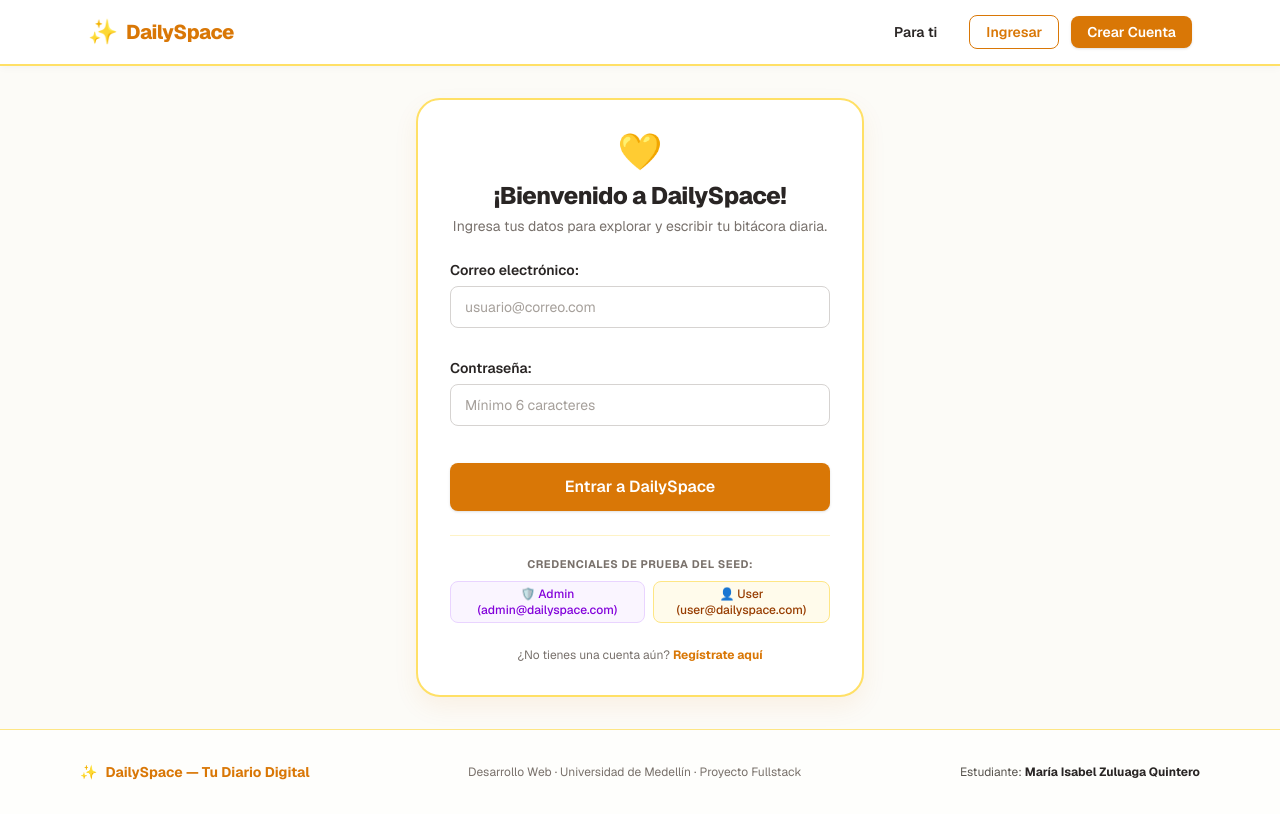
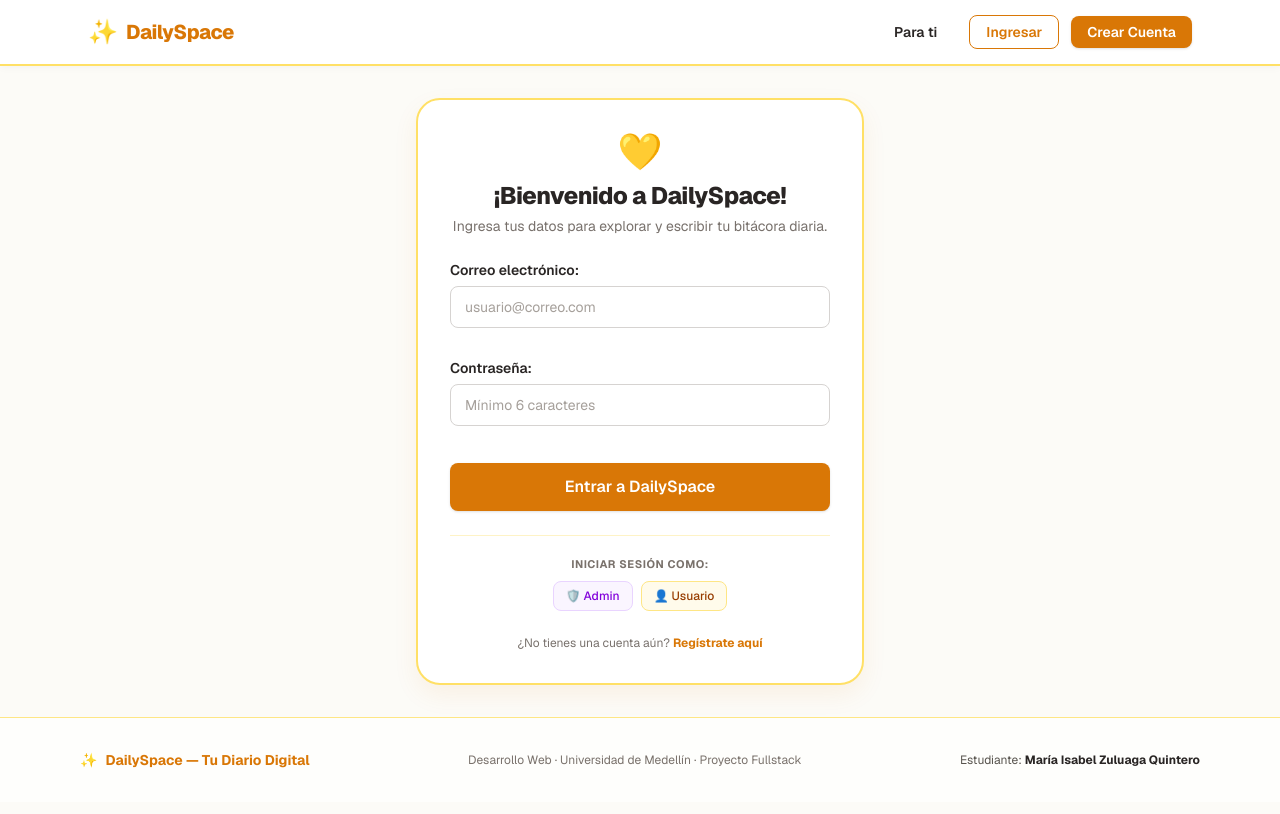
Before and after one commit to Mariaisabel2/dailyspace-front, a Next.js app: page /login in a window 1280 px wide. Built offline with nearby package versions, Linux system fonts and the light colour scheme; no server answers.

Commit message:
fix: simplificar selector de roles en login

```diff
--- a/src/features/auth/components/LoginForm.tsx
+++ b/src/features/auth/components/LoginForm.tsx
@@ -127,25 +127,25 @@ export const LoginForm: React.FC = () => {
         </Button>
       </form>
 
-      {/* Credenciales rápidas de prueba para el evaluador */}
+      {/* Botones de selección rápida de rol */}
       <div className="mt-6 pt-5 border-t border-amber-100 text-center">
         <p className="text-[11px] font-bold text-stone-500 uppercase tracking-wider mb-2">
-          Credenciales de prueba del Seed:
+          Iniciar sesión como:
         </p>
         <div className="flex gap-2 justify-center">
           <button
             type="button"
             onClick={() => handleQuickFill("admin")}
-            className="px-2.5 py-1 text-xs bg-purple-50 text-purple-700 border border-purple-200 rounded-lg hover:bg-purple-100 cursor-pointer font-medium"
+            className="px-3 py-1.5 text-xs bg-purple-50 text-purple-700 border border-purple-200 rounded-lg hover:bg-purple-100 cursor-pointer font-medium"
           >
-            🛡️ Admin (admin@dailyspace.com)
+            🛡️ Admin
           </button>
           <button
             type="button"
             onClick={() => handleQuickFill("user")}
-            className="px-2.5 py-1 text-xs bg-amber-50 text-amber-800 border border-amber-200 rounded-lg hover:bg-amber-100 cursor-pointer font-medium"
+            className="px-3 py-1.5 text-xs bg-amber-50 text-amber-800 border border-amber-200 rounded-lg hover:bg-amber-100 cursor-pointer font-medium"
           >
-            👤 User (user@dailyspace.com)
+            👤 Usuario
           </button>
         </div>
       </div>
```
